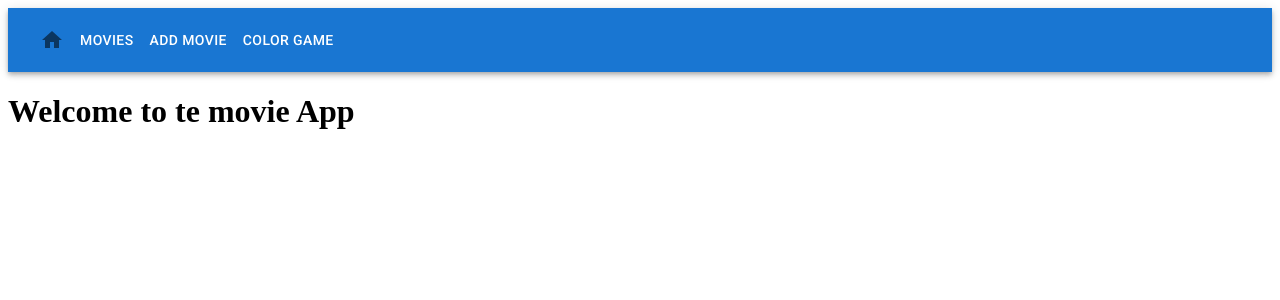
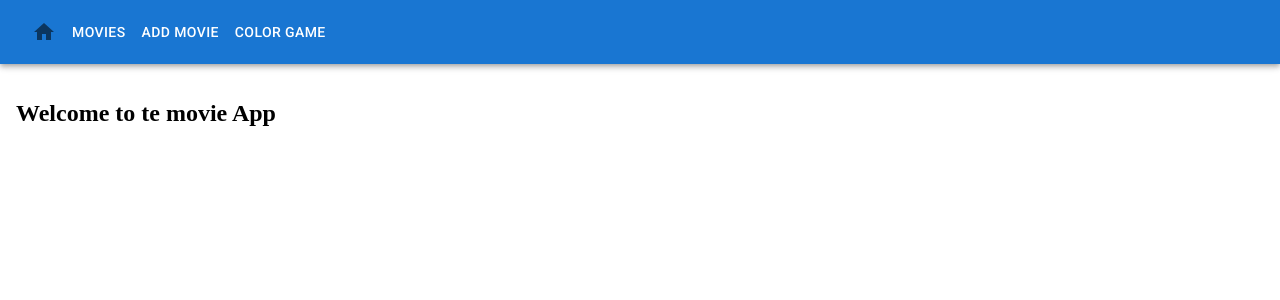
Before and after one commit to zensei76/my_movie, a React (Create React App) app: page / in a window 1280 px wide. Shown: the top 300 px of the page. Built offline with nearby package versions, Linux system fonts and the light colour scheme.

Commit message:
added metarial ui

```diff
--- a/src/App.css
+++ b/src/App.css
@@ -48,3 +48,7 @@
   max-width: 900px;
 
 }
+
+.routes-container{
+  padding: 16px;
+}
--- a/src/App.js
+++ b/src/App.js
@@ -12,7 +12,6 @@ import { MovieDetails } from "./MovieDetails";
 import { useState } from "react";
 
 import { Routes, Route, Navigate } from "react-router-dom";
-
 
 function App() {
   const INITIAL_MOVIE_LIST = [
@@ -94,6 +93,7 @@ function App() {
     <div>
       <NavBar />
       {/* ----------------------------------------Routes hertr we call components ------------------------------------------------------ */}
+      <section className='routes-container'>
         <Routes>
           <Route path='/' element={<Home />} />
 
@@ -122,7 +122,7 @@ function App() {
             element={<MovieDetails movieList={movieList} />}
           />
         </Routes>
-
+      </section>
       {/* <MovieList movieList={movieList} setMovieList={setMovieList} /> */}
       {console.log(movieList)}
     </div>
--- a/src/Movie.js
+++ b/src/Movie.js
@@ -5,6 +5,9 @@ import IconButton from "@mui/material/IconButton";
 import InfoIcon from "@mui/icons-material/Info";
 import ExpandMoreIcon from "@mui/icons-material/ExpandMore";
 import ExpandLessIcon from "@mui/icons-material/ExpandLess";
+import Card from "@mui/material/Card";
+import CardActions from "@mui/material/CardActions";
+import CardContent from "@mui/material/CardContent";
 
 export function Movie({ movie, id }) {
   const [show, setShow] = useState(true);
@@ -21,8 +24,10 @@ export function Movie({ movie, id }) {
   const navigate = useNavigate();
 
   return (
-    <div className='movie-container'>
+    // <Card className='movie-container' style={{height : "min-content"}}>
+    <Card className='movie-container' sx={{height : "min-content" }}>
       <img src={movie.poster} alt={movie.name} className='movie-poster' />
+      <CardContent>
         <div className='movie-specs'>
           <h2 className='movie-name'>{movie.name}</h2>
 
@@ -54,7 +59,10 @@ export function Movie({ movie, id }) {
 
         {/* Conditional Rendering  */}
         {show ? <p className='movie-summary'>{movie.summary}</p> : null}
+      </CardContent>
+      <CardActions>
         <Counter />
-    </div>
+      </CardActions>
+    </Card>
   );
 }
--- a/src/MovieDetails.js
+++ b/src/MovieDetails.js
@@ -1,7 +1,8 @@
-import {
-  useParams,
-  useNavigate
-} from "react-router-dom";
+import { useParams, useNavigate } from "react-router-dom";
+
+import KeyboardReturnIcon from "@mui/icons-material/KeyboardReturn";
+import Button from '@mui/material/Button';
+
 
 export function MovieDetails({ movieList }) {
   const { id } = useParams();
@@ -34,10 +35,12 @@ export function MovieDetails({ movieList }) {
         </div>
         <p className='movie-summary'>{movie.summary}</p>
       </div>
-      <button className='back-button' onClick={() => navigate(-1)}>
-        {" "}
-        🔙
-      </button>
+
+
+      <Button startIcon ={ <KeyboardReturnIcon />} variant="outlined"className='back-button' onClick={() => navigate(-1)}>
+        Back
+      </Button>
+
     </div>
   );
 }
--- a/src/index.css
+++ b/src/index.css
@@ -29,3 +29,7 @@
   justify-items: center;
 
 }
+
+body {
+  margin: 0;
+}
```
Lines whose indentation alone changed are shown as unchanged.
